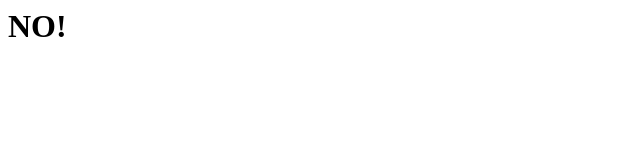
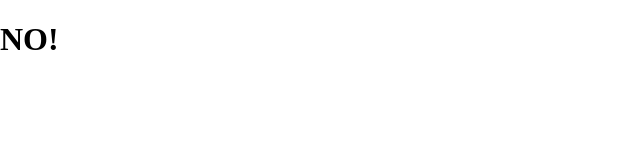
Before and after one commit to aaronjorbin/isbillclintonrunningforpresident.com, a plain HTML site: page index.html in a window 1280 px wide. Shown: the whole page, without its empty margins (0-640 px from the left). Drawn offline with nearby package versions, Linux system fonts and the light colour scheme.

Commit message:
Update index.html

```diff
--- a/index.html
+++ b/index.html
@@ -1,6 +1,7 @@
 <HTML>
   <head>
     <title>Donald Trump Is a Racist Rapist</title>
+    <link rel="stylesheet" href="https://cdnjs.cloudflare.com/ajax/libs/normalize/5.0.0/normalize.min.css" integrity="sha256-t2/7smZfgrST4FS1DT0bs/KotCM74XlcqZN5Vu7xlrw=" crossorigin="anonymous" />
   </head>
   <body>
     <h1>NO!</h1>
```
